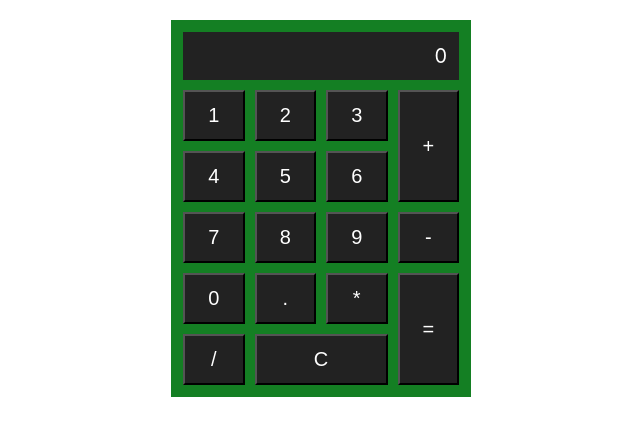
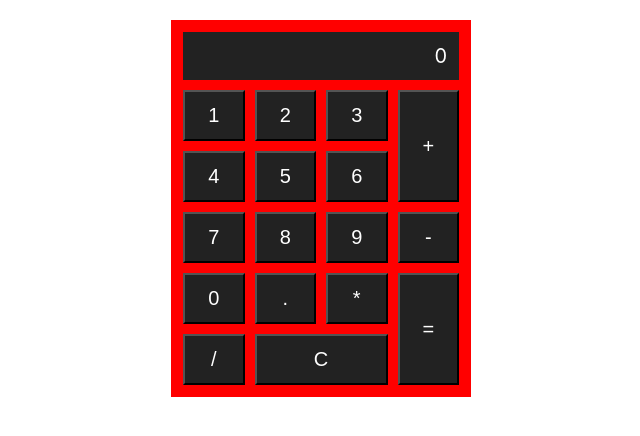
Before and after one commit to austinChappell/react_calculator, a React (Create React App) app: page / in a window 1280 px wide. Shown: the top 436 px of the page, without its empty margins (319-959 px from the left). Built offline with nearby package versions, Linux system fonts and the light colour scheme.

Commit message:
make the bg red

```diff
--- a/src/App.js
+++ b/src/App.js
@@ -1,16 +1,12 @@
-import React, { Component } from 'react';
+import React from 'react';
 import './App.css';
 
 import Calculator from './components/Calculator';
 
-class App extends Component {
-  render() {
-    return (
-      <div className="App">
-        <Calculator />
-      </div>
-    );
-  }
-}
+const App = () => (
+  <div className="App">
+    <Calculator />
+  </div>
+);
 
 export default App;
--- a/src/data/styles.js
+++ b/src/data/styles.js
@@ -1,5 +1,5 @@
 export const COLORS = {
-  ACCENT: '#147f23',
+  ACCENT: '#ff0000',
   DARK: '#222222',
   LIGHT: '#ffffff',
 };
```
